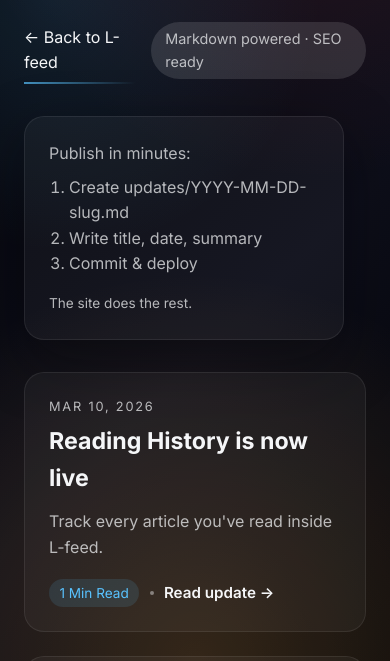
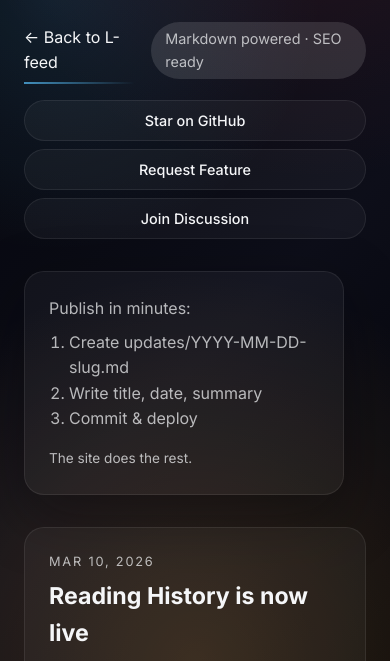
Before and after one commit to copycode126com/l-feed-updates, a website built with Vite: page updates/index.html in a window 390 px wide. Shown: the part 181-842 px from the top of the page. Built offline with nearby package versions, Linux system fonts and the light colour scheme.

Commit message:
Add GitHub links for user feedback and engagement
- Add Star on GitHub button
- Add Request Feature link (Issues)
- Add Join Discussion link (Discussions)
- Add i18n translations for GitHub links
- Add styles for GitHub link buttons

```diff
--- a/updates/i18n.js
+++ b/updates/i18n.js
@@ -33,6 +33,10 @@
         'copied': '已复制！',
         'share.to.weibo': '分享到微博',
         'share.to.x': '分享到 X',
+        // GitHub 链接
+        'github.repo': '在 GitHub 上 Star',
+        'github.issues': '提交需求',
+        'github.discussions': '参与讨论',
     },
     en: {
         // 列表页 - List Page
@@ -67,6 +71,10 @@
         'copied': 'Copied!',
         'share.to.weibo': 'Share to Weibo',
         'share.to.x': 'Share to X',
+        // GitHub 链接
+        'github.repo': 'Star on GitHub',
+        'github.issues': 'Request Feature',
+        'github.discussions': 'Join Discussion',
     }
 };
 
--- a/updates/index.html
+++ b/updates/index.html
@@ -48,6 +48,20 @@
             <div class="hero-actions">
                 <a class="ghost-link" href="https://www.lexifeed.top/" data-i18n="back.to.lfeed">← Back to L-feed</a>
                 <span class="hero-pill">Markdown powered · SEO ready</span>
+            </div>
+            <div class="github-links">
+                <a class="github-link" href="https://github.com/copycode126com/l-feed-updates" target="_blank" rel="noopener" data-i18n="github.repo">
+                    <span class="github-icon">⭐</span>
+                    <span>Star on GitHub</span>
+                </a>
+                <a class="github-link" href="https://github.com/copycode126com/l-feed-updates/issues" target="_blank" rel="noopener" data-i18n="github.issues">
+                    <span class="github-icon">💡</span>
+                    <span>Request Feature</span>
+                </a>
+                <a class="github-link" href="https://github.com/copycode126com/l-feed-updates/discussions" target="_blank" rel="noopener" data-i18n="github.discussions">
+                    <span class="github-icon">💬</span>
+                    <span>Join Discussion</span>
+                </a>
             </div>
         </div>
         <div class="hero-card">
--- a/updates/updates.css
+++ b/updates/updates.css
@@ -465,3 +465,48 @@
         font-size: 0.85rem;
     }
 }
+
+/* GitHub Links */
+.github-links {
+    display: flex;
+    gap: 0.75rem;
+    flex-wrap: wrap;
+    margin-top: 1rem;
+}
+
+.github-link {
+    display: inline-flex;
+    align-items: center;
+    gap: 0.4rem;
+    padding: 0.5rem 1rem;
+    border-radius: 999px;
+    border: 1px solid var(--card-border);
+    background: rgba(255, 255, 255, 0.04);
+    color: var(--text);
+    font-size: 0.9rem;
+    font-weight: 500;
+    text-decoration: none;
+    transition: all 0.2s ease;
+}
+
+.github-link:hover {
+    background: rgba(255, 255, 255, 0.08);
+    border-color: var(--accent);
+    transform: translateY(-1px);
+}
+
+.github-icon {
+    font-size: 1rem;
+}
+
+@media (max-width: 720px) {
+    .github-links {
+        flex-direction: column;
+        gap: 0.5rem;
+    }
+
+    .github-link {
+        width: 100%;
+        justify-content: center;
+    }
+}
```
